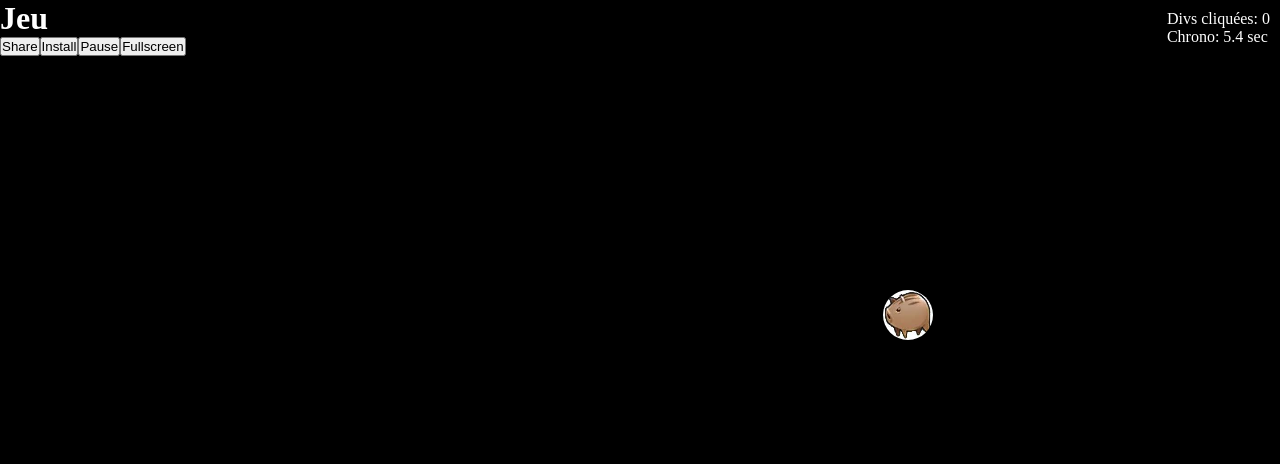
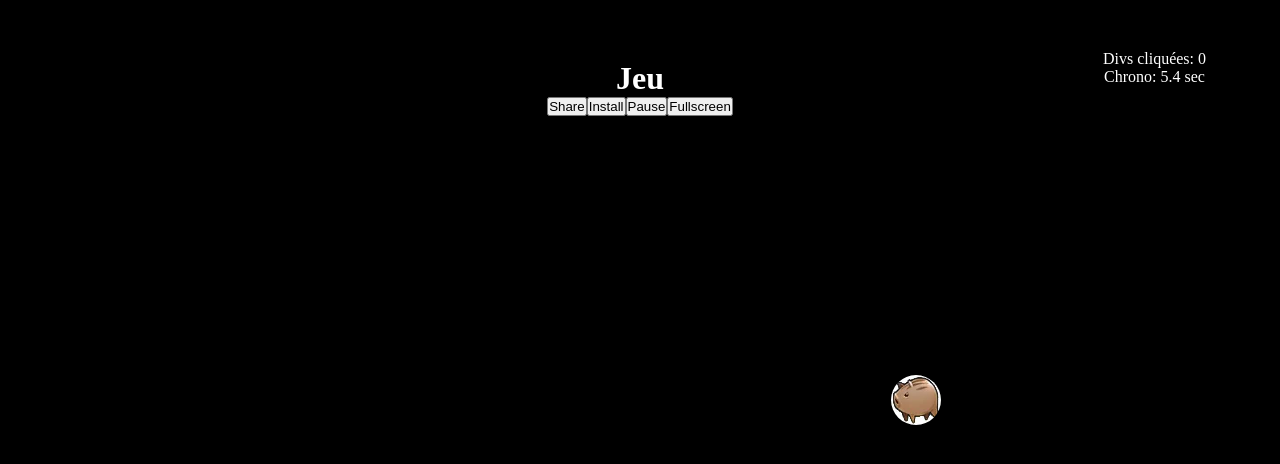
Before and after one commit to nat730/kill_the_div, a React app: page /game in a window 1280 px wide. Shown: the top 464 px of the page. Built offline with nearby package versions, Linux system fonts and the light colour scheme; no server answers; the HTML template or start-up script is replaced by a standard one.

Commit message:
pause fonctionnel + amelioration code

```diff
--- a/dev-dist/sw.js
+++ b/dev-dist/sw.js
@@ -82,7 +82,7 @@ define(['./workbox-b5f7729d'], (function (workbox) { 'use strict';
     "revision": "3ca0b8505b4bec776b69afdba2768812"
   }, {
     "url": "index.html",
-    "revision": "0.1ufslu570og"
+    "revision": "0.uakv4hdj3m8"
   }], {});
   workbox.cleanupOutdatedCaches();
   workbox.registerRoute(new workbox.NavigationRoute(workbox.createHandlerBoundToURL("index.html"), {
--- a/package.json
+++ b/package.json
@@ -24,6 +24,7 @@
     "eslint": "^8.55.0",
     "eslint-plugin-react-hooks": "^4.6.0",
     "eslint-plugin-react-refresh": "^0.4.5",
+    "sass": "^1.69.5",
     "typescript": "^5.2.2",
     "vite": "^5.0.8",
     "vite-plugin-pwa": "^0.17.4"
--- a/src/Game.css
+++ /dev/null
@@ -1,27 +0,0 @@
-*{
-  padding:0;
-  margin:0;
-  box-sizing: border-box
-}
-
-.game-container {
-  height: 100vh;
-  width: 100vw;
-  background-color: black;
-  color: white;
-  position: relative;
-}
-
-.info-container {
-  position: absolute;
-  top: 10px;
-  right: 10px;
-}
-
-.clickable-div {
-  width: 50px;
-  height: 50px;
-  border-radius: 25px;
-  background-color: white;
-  position: absolute;
-}
--- /dev/null
+++ b/src/Game.scss
@@ -0,0 +1,57 @@
+$color: black;
+
+* {
+  padding: 0;
+  margin: 0;
+  box-sizing: border-box;
+}
+
+#root {
+  height: 100vh;
+  width: 100vw;
+}
+
+.container {
+  height: 100%;
+  width: 100%;
+}
+
+.game-container {
+  height: 90%;
+  width: 90%;
+  background-color: $color;
+  color: white;
+  position: relative;
+  text-align: center;
+  padding: 20px;
+  border-radius: 8px;
+}
+
+.info-container {
+  position: absolute;
+  top: 10px;
+  right: 10px;
+  margin-bottom: 20px;
+}
+
+.clickable-div {
+  width: 50px;
+  height: 50px;
+  border-radius: 25px;
+  background-color: white;
+  position: absolute;
+  cursor: pointer;
+}
+
+.outer-container {
+  display: flex;
+  justify-content: center;
+  align-items: center;
+  height: 100vh;
+  background-color: $color;
+}
+
+.inner-container{
+    height: 100%;
+    position: relative;
+}
--- a/src/routes/game.tsx
+++ b/src/routes/game.tsx
@@ -1,19 +1,19 @@
-import { useState, useEffect } from "react";
-import "../Game.css";
+import { useState, useEffect, useMemo } from "react";
+import "../Game.scss";
 import { useNavigate } from "react-router-dom";
 // @ts-ignore
 import { useSound } from "use-sound";
 import clickSound from '/sound/Pig.mp3';
 
 const getRandomPosition = () => ({
-  top: Math.random() * 95 + "%",
-  left: Math.random() * 95 + "%",
+  top: Math.random() * 100 + "%",
+  left: Math.random() * 100 + "%",
 });
 
 const Game = () => {
   const [divsClicked, setDivsClicked] = useState(0);
-  const [_, setStartTime] = useState(0);
-  const [timeElapsed, setTimeElapsed] = useState(0);
+  const [startTime, setStartTime] = useState(Date.now());
+  const [ping, refresh] = useState(0);
   const [gameOver, setGameOver] = useState(false);
   const [position, setPosition] = useState(getRandomPosition());
   const [intervalId, setIntervalId] = useState<NodeJS.Timeout | undefined>(undefined);
@@ -21,77 +21,62 @@ const Game = () => {
   const [playClickSound] = useSound(clickSound);
   const [isFullscreen, setIsFullscreen] = useState(false);
   const [isPaused, setIsPaused] = useState(false);
+  const [accumulator, setaccumulator] = useState(0);
 
-
+  const timerValue = useMemo(() => {
+    const delta = accumulator + (isPaused ? 0 : (Date.now() - startTime) / 1000)
+    return parseFloat(delta.toFixed(3))
+  }, [ping, startTime, isPaused])
 
   useEffect(() => {
-    if (divsClicked === 0) {
-      setStartTime(Date.now());
-
-      if ("vibrate" in navigator) {
-        navigator.vibrate(200);
-      }
-
     setIntervalId(setInterval(() => {
-        setStartTime((prevStartTime) => {
-          const elapsedSeconds = (Date.now() - prevStartTime) / 1000;
-          setTimeElapsed(Number(elapsedSeconds.toFixed(3)));
-          return prevStartTime;
-        });
-      }, 100));
-    }
-  }, [divsClicked]);
+      refresh(Math.random())
+    }, 120));
+  }, [])
 
   useEffect(() => {
     if (divsClicked === 10) {
       setGameOver(true);
       clearInterval(intervalId);
 
-      if ("Notification" in window) {
+      if (window.Notification) {
         Notification.requestPermission().then((permission) => {
           if (permission === "granted") {
             new Notification("Jeu terminé", {
-              body: `Temps écoulé: ${timeElapsed} sec`,
+              body: `Temps écoulé: ${timerValue} sec`,
             });
           }
         });
       }
 
       const bestScore = localStorage.getItem("bestScore");
-      if (!bestScore || parseFloat(bestScore) < timeElapsed) {
-        localStorage.setItem("bestScore", timeElapsed.toString());
+      if (!bestScore || parseFloat(bestScore) > timerValue) {
+        localStorage.setItem("bestScore", timerValue.toString());
       }
 
-      navigate("/endgame/" + timeElapsed);
+      navigate("/endgame/" + timerValue);
     }
-  }, [divsClicked, timeElapsed, intervalId, navigate]);
+  }, [divsClicked, timerValue, intervalId, navigate]);
 
-  useEffect(() => {
-    let intervalId: NodeJS.Timeout | undefined;
+  document.addEventListener("visibilitychange", function() {
+    if (document.visibilityState !== "visible") {
+      setIsPaused(true);
+      handlePauseResumeClick()
+    }
+  });
 
-    const handleInterval = () => {
-      setStartTime((prevStartTime) => {
-        const elapsedSeconds = (Date.now() - prevStartTime) / 1000;
-        setTimeElapsed(Number(elapsedSeconds.toFixed(3)));
-        return prevStartTime;
-      });
-    };
 
-    if (!isPaused) {
-      intervalId = setInterval(handleInterval, 100);
+  const handlePauseResumeClick = () => {
+    if (isPaused) {
+      setStartTime(Date.now())
+      setIsPaused(false)
     }
-
-    return () => {
-      if (intervalId) {
-        clearInterval(intervalId);
+    else {
+      setIsPaused(true)
+      setaccumulator(timerValue)
+      setInterval(clearInterval);
     }
   };
-  }, [isPaused]);
-
-  const handlePauseResumeClick = () => {
-    setIsPaused(!isPaused);
-  };
-
 
   const handleFullscreenClick = () => {
     const element = document.documentElement;
@@ -120,79 +105,40 @@ const Game = () => {
 
   const handleInstallClick = () => {
     if (window.matchMedia("(display-mode: standalone)").matches) {
-      console.log("Le jeu est déjà installé en mode standalone.");
+      console.log("Le jeu est déjà installé.");
       //@ts-ignore
     } else if (window.navigator.standalone) {
       console.log("Le jeu est déjà installé sur iOS.");
     } else {
-      installApp();
+      console.log("Installer le jeu...");
     }
   };
 
-  const installApp = () => {
-      if (confirm("Installer le jeu?")) {
-      addToHomeScreen();
+  const handleDivClick = () => {
+    if (!isPaused) {
+      if (navigator.vibrate) {
+        navigator.vibrate(200);
+      }
+      setDivsClicked(divsClicked + 1);
+      setPosition(getRandomPosition());
+      playClickSound();
     }
   };
 
 
-  const addToHomeScreen = () => {
-    const link = document.createElement("link");
-    link.rel = "apple-touch-icon";
-    link.href = "/path/to/icon.png";
-    document.head.appendChild(link);
-      const manifest = {
-      short_name: "Nom Court",
-      name: "Nom Complet",
-      icons: [
-        {
-          src: "/assets/icons",
-          sizes: "192x192",
-          type: "image/png",
-        },
-      ],
-      start_url: "/",
-      display: "standalone",
-      background_color: "#ffffff",
-      theme_color: "#000000",
-    };
-
-    const jsonManifest = JSON.stringify(manifest);
-    const blob = new Blob([jsonManifest], { type: "application/json" });
-    const manifestFile = URL.createObjectURL(blob);
-
-    const manifestLink = document.createElement("link");
-    manifestLink.rel = "manifest";
-    manifestLink.href = manifestFile;
-    document.head.appendChild(manifestLink);
-
-    console.log("Le jeu a été ajouté à l'écran d'accueil.");
-  };
-
-
-
-  const handleDivClick = () => {
-    setDivsClicked(divsClicked + 1);
-    setPosition(getRandomPosition());
-    playClickSound();
-    navigator.vibrate(200);
-  };
-
   const handleReplayClick = () => {
     setDivsClicked(0);
     setStartTime(Date.now());
-    setTimeElapsed(0);
     setGameOver(false);
   };
 
-
-
   return (
+    <div className="outer-container">
       <div className="game-container">
         <h1>Jeu</h1>
         <div className="info-container">
           <p>Divs cliquées: {divsClicked}</p>
-        <p>Chrono: {timeElapsed} sec</p>
+          <p>Chrono: {timerValue} sec</p>
         </div>
         <button onClick={handleShareClick}>Share</button>
         <button onClick={handleInstallClick}>Install</button>
@@ -203,9 +149,8 @@ const Game = () => {
           {isFullscreen ? "Remove Fullscreen" : "Fullscreen"}
         </button>
 
-
-
         {!gameOver ? (
+          <div className="inner-container">
             <img
               id="clickable-div"
               src="/image_game/test.jpg"
@@ -214,15 +159,17 @@ const Game = () => {
               className="clickable-div"
               style={position}
             />
+          </div>
         ) : (
-        <div>
+          <div className="inner-container">
             <h2>Partie terminée</h2>
-          <p>Temps écoulé: {timeElapsed} sec</p>
+            <p>Temps écoulé: {timerValue} sec</p>
             <p>Meilleur score: {localStorage.getItem("bestScore")} sec</p>
             <button onClick={handleReplayClick}>Rejouer</button>
           </div>
         )}
       </div>
+    </div>
   );
 };
 
```
Also changed, not shown: 1 other file (tests, documents, lock files or other folders). Lines whose indentation alone changed are shown as unchanged.
